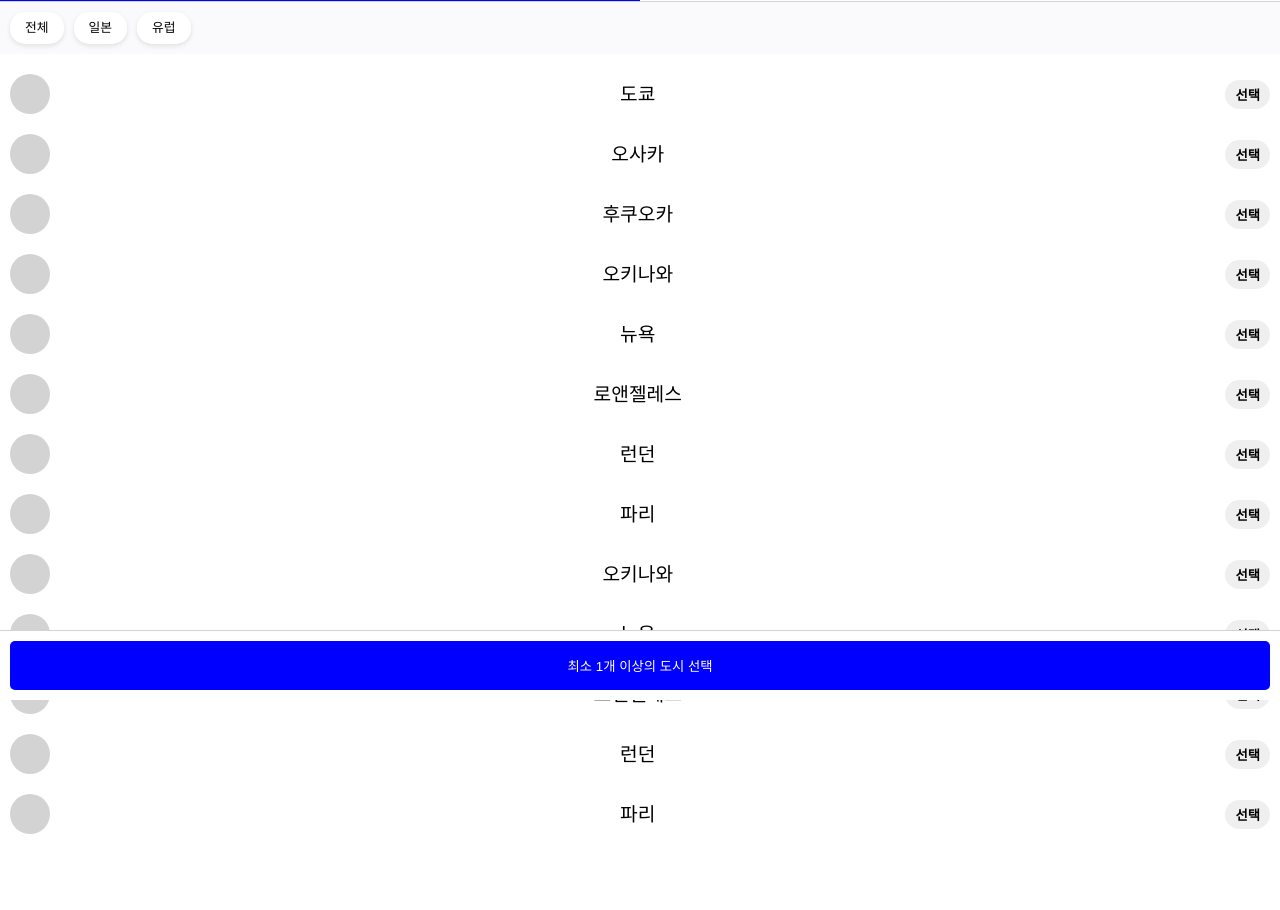
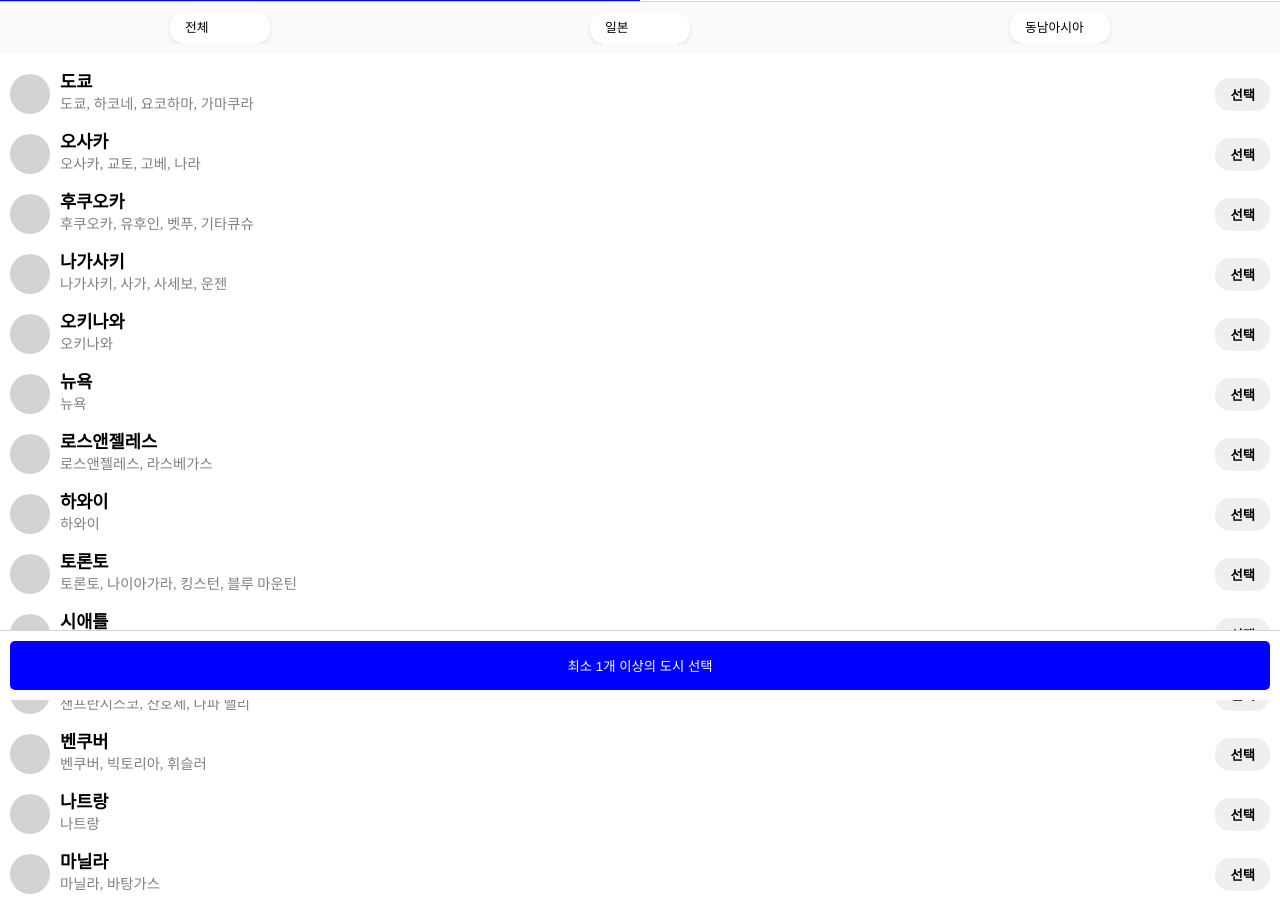
Before and after one commit to hyeon9782/travel-mate, a React (Vite) app: page /plan in a window 1280 px wide. Shown: the part 100-1010 px from the top of the page. Before the commit the page ends 964 px from the top, so only its background shows below. Built offline with nearby package versions, Linux system fonts and the light colour scheme.

Commit message:
feat: cities 데이터 변경 및 수정, city item 컴포넌트 수정

```diff
--- a/src/components/cities/CityItem.tsx
+++ b/src/components/cities/CityItem.tsx
@@ -14,8 +14,13 @@ const CityItem = ({ city, handleClick }: Props) => {
   // };
   return (
     <CityBlock>
-      <ImageBox></ImageBox>
-      <div>{city.city}</div>
+      <div className="city-box">
+        <ImageBox></ImageBox>
+        <CityContent>
+          <div className="city">{city.city}</div>
+          <div className="related">{city.related.join(", ")}</div>
+        </CityContent>
+      </div>
       {!isSelect ? (
         <SelectButton onClick={() => handleClick(city)}>선택</SelectButton>
       ) : (
@@ -31,6 +36,10 @@ const CityBlock = styled.div`
   justify-content: space-between;
   align-items: center;
   font-size: 1.2rem;
+
+  .city-box {
+    display: flex;
+  }
 `;
 
 const ImageBox = styled.div`
@@ -43,7 +52,7 @@ const ImageBox = styled.div`
 const SelectButton = styled.button`
   border-radius: 15px;
   border: none;
-  padding: 5px 10px;
+  padding: 7px 15px;
   font-weight: bold;
 `;
 
@@ -56,4 +65,22 @@ const CancleButton = styled.button`
   background-color: white;
 `;
 
+const CityContent = styled.div`
+  display: flex;
+  flex-direction: column;
+  align-items: start;
+  padding-left: 10px;
+
+  .city {
+    font-size: 1.1rem;
+    padding-bottom: 5px;
+    font-weight: bold;
+  }
+
+  .related {
+    font-size: 0.9rem;
+    color: gray;
+  }
+`;
+
 export default CityItem;
--- a/src/components/cities/CityTab.tsx
+++ b/src/components/cities/CityTab.tsx
@@ -66,14 +66,13 @@ const CityTab = ({ moveStep }: (direction: number) => void) => {
           국내도시
         </CityTabButton>
       </ButtonBox>
-      {!isDomestic && <CitiesTag tags={["전체", "일본", "유럽"]} />}
-
+      {!isDomestic && (
+        <CitiesTag
+          tags={["전체", "일본", "동남아시아", "유럽", "미주", "중남미"]}
+        />
+      )}
       <Cities cities={cities} handleClick={handleClick} />
-
-      <SeletedBox
-      // onClick={() => moveStep(1)}
-      // disabled={selectCities.length === 0 ? true : false}
-      >
+      <SeletedBox>
         {selectCities.length !== 0 && (
           <SeletedCities selectCities={selectCities} />
         )}
--- a/src/components/cities/CityTag.tsx
+++ b/src/components/cities/CityTag.tsx
@@ -1,12 +1,13 @@
 import styled from "styled-components";
 type Props = {
-  tag: string;
+  children: any;
 };
-const CityTag = ({ tag }: Props) => {
-  return <CityTagBlock>{tag}</CityTagBlock>;
+const CityTag = ({ children }: Props) => {
+  return <CityTagBlock>{children}</CityTagBlock>;
 };
 
 const CityTagBlock = styled.div`
+  width: 70px;
   border-radius: 15px;
   background-color: white;
   font-weight: 400;
--- a/src/components/cities/CityTags.tsx
+++ b/src/components/cities/CityTags.tsx
@@ -1,21 +1,35 @@
 import styled from "styled-components";
 import CityTag from "./CityTag";
+import { SwiperSlide, Swiper } from "swiper/react";
+// Import Swiper styles
+import "swiper/css";
 
 const CityTags = ({ tags }: any) => {
   return (
     <CityTagsBlock>
-      {tags.map((tag, index) => (
-        <CityTag key={index} tag={tag} />
-      ))}
+      <Swiper slidesPerView={3} className="swiper">
+        {tags.map((tag, index) => (
+          <CityTagWrapper key={index}>
+            <CityTag>{tag}</CityTag>
+          </CityTagWrapper>
+        ))}
+      </Swiper>
     </CityTagsBlock>
   );
 };
 
 const CityTagsBlock = styled.div`
-  display: flex;
-  gap: 10px;
   background-color: #faf9fc;
   padding: 10px;
+  /* .swiper {
+    display: flex;
+  } */
+`;
+
+const CityTagWrapper = styled(SwiperSlide)`
+  display: flex;
+  align-items: center;
+  justify-content: center;
 `;
 
 export default CityTags;
--- a/src/constants/cities.ts
+++ b/src/constants/cities.ts
@@ -1,134 +1,314 @@
 export const CITIES = [
   {
-    city: "강릉",
+    city: "가평, 양평",
     country: "한국",
     isDomestic: true,
+    region: "한국",
     location: { lat: 37.5502, lng: 126.9931 },
+    related: ["가평", "양평"],
   },
   {
-    city: "춘천",
+    city: "강릉, 속초",
     country: "한국",
     isDomestic: true,
+    region: "한국",
     location: { lat: 37.5502, lng: 126.9931 },
+    related: ["강릉", "속초", "양양"],
   },
   {
     city: "경주",
     country: "한국",
     isDomestic: true,
+    region: "한국",
     location: { lat: 37.5502, lng: 126.9931 },
+    related: ["경주"],
   },
   {
-    city: "포항",
+    city: "부산",
     country: "한국",
     isDomestic: true,
-    location: { lat: 37.5502, lng: 126.9931 },
+    region: "한국",
+    location: { lat: 35.2092, lng: 129.0695 },
+    related: ["부산"],
   },
   {
     city: "여수",
     country: "한국",
     isDomestic: true,
+    region: "한국",
     location: { lat: 37.5502, lng: 126.9931 },
+    related: ["여수"],
   },
   {
     city: "인천",
     country: "한국",
     isDomestic: true,
+    region: "한국",
     location: { lat: 37.5502, lng: 126.9931 },
+    related: ["인천", "강화도"],
   },
   {
-    city: "서울",
+    city: "전주",
     country: "한국",
     isDomestic: true,
+    region: "한국",
     location: { lat: 37.5502, lng: 126.9931 },
-  },
-  {
-    city: "부산",
-    country: "한국",
-    isDomestic: true,
-    location: { lat: 35.2092, lng: 129.0695 },
+    related: ["전주", "군산"],
   },
   {
     city: "제주",
     country: "한국",
     isDomestic: true,
+    region: "한국",
     location: { lat: 33.4825, lng: 126.5311 },
+    related: ["제주", "서귀포"],
+  },
+  {
+    city: "춘천, 홍천",
+    country: "한국",
+    isDomestic: true,
+    region: "한국",
+    location: { lat: 37.5502, lng: 126.9931 },
+    related: ["춘천", "홍천"],
+  },
+  {
+    city: "태안",
+    country: "한국",
+    isDomestic: true,
+    region: "한국",
+    location: { lat: 37.5502, lng: 126.9931 },
+    related: ["태안", "당진", "서산"],
+  },
+  {
+    city: "통영, 거제, 남해",
+    country: "한국",
+    isDomestic: true,
+    region: "한국",
+    location: { lat: 37.5502, lng: 126.9931 },
+    related: ["통영", "거제", "남해"],
+  },
+  {
+    city: "포항, 안동",
+    country: "한국",
+    isDomestic: true,
+    region: "한국",
+    location: { lat: 37.5502, lng: 126.9931 },
+    related: ["포항", "안동"],
   },
   {
     city: "도쿄",
     country: "일본",
     isDomestic: false,
+    region: "일본",
     location: { lat: 33.4825, lng: 126.5311 },
+    related: ["도쿄", "하코네", "요코하마, 가마쿠라"],
   },
   {
     city: "오사카",
     country: "일본",
     isDomestic: false,
+    region: "일본",
     location: { lat: 33.4825, lng: 126.5311 },
+    related: ["오사카", "교토", "고베", "나라"],
   },
   {
     city: "후쿠오카",
     country: "일본",
     isDomestic: false,
+    region: "일본",
     location: { lat: 33.4825, lng: 126.5311 },
+    related: ["후쿠오카", "유후인", "벳푸", "기타큐슈"],
+  },
+  {
+    city: "나가사키",
+    country: "일본",
+    isDomestic: false,
+    region: "일본",
+    location: { lat: 33.4825, lng: 126.5311 },
+    related: ["나가사키", "사가", "사세보", "운젠"],
   },
   {
     city: "오키나와",
     country: "일본",
     isDomestic: false,
+    region: "일본",
     location: { lat: 33.4825, lng: 126.5311 },
+    related: ["오키나와"],
   },
   {
     city: "뉴욕",
     country: "미국",
     isDomestic: false,
+    region: "미주",
     location: { lat: 33.4825, lng: 126.5311 },
+    related: ["뉴욕"],
   },
   {
-    city: "로앤젤레스",
+    city: "로스앤젤레스",
     country: "미국",
     isDomestic: false,
+    region: "미주",
     location: { lat: 33.4825, lng: 126.5311 },
+    related: ["로스앤젤레스", "라스베가스"],
+  },
+  {
+    city: "하와이",
+    country: "미국",
+    isDomestic: false,
+    region: "미주",
+    location: { lat: 33.4825, lng: 126.5311 },
+    related: ["하와이"],
+  },
+  {
+    city: "토론토",
+    country: "케나다",
+    isDomestic: false,
+    region: "미주",
+    location: { lat: 33.4825, lng: 126.5311 },
+    related: ["토론토", "나이아가라", "킹스턴", "블루 마운틴"],
+  },
+  {
+    city: "시애틀",
+    country: "케나다",
+    isDomestic: false,
+    region: "미주",
+    location: { lat: 33.4825, lng: 126.5311 },
+    related: ["시애틀"],
+  },
+  {
+    city: "샌프란시스코",
+    country: "미국",
+    isDomestic: false,
+    region: "미주",
+    location: { lat: 33.4825, lng: 126.5311 },
+    related: ["샌프란시스코", "산호세", "나파 밸리"],
+  },
+  {
+    city: "벤쿠버",
+    country: "캐나다",
+    isDomestic: false,
+    region: "미주",
+    location: { lat: 33.4825, lng: 126.5311 },
+    related: ["벤쿠버", "빅토리아", "휘슬러"],
+  },
+  {
+    city: "나트랑",
+    country: "베트남",
+    isDomestic: false,
+    region: "동남아시아",
+    location: { lat: 33.4825, lng: 126.5311 },
+    related: ["나트랑"],
+  },
+  {
+    city: "마닐라",
+    country: "필리핀",
+    isDomestic: false,
+    region: "동남아시아",
+    location: { lat: 33.4825, lng: 126.5311 },
+    related: ["마닐라", "바탕가스"],
+  },
+  {
+    city: "치앙마이",
+    country: "태국",
+    isDomestic: false,
+    region: "동남아시아",
+    location: { lat: 33.4825, lng: 126.5311 },
+    related: ["치앙마이", "치앙라이", "빠이"],
+  },
+  {
+    city: "라오스",
+    country: "라오스",
+    isDomestic: false,
+    region: "동남아시아",
+    location: { lat: 33.4825, lng: 126.5311 },
+    related: ["비엔티안", "방비엥", "루앙프라방"],
+  },
+  {
+    city: "괌",
+    country: "괌",
+    isDomestic: false,
+    region: "남태평양",
+    location: { lat: 33.4825, lng: 126.5311 },
+    related: ["괌"],
+  },
+  {
+    city: "사이판",
+    country: "사이판",
+    isDomestic: false,
+    region: "남태평양",
+    location: { lat: 33.4825, lng: 126.5311 },
+    related: ["사이판"],
+  },
+  {
+    city: "시드니",
+    country: "오스트레일리아",
+    isDomestic: false,
+    region: "남태평양",
+    location: { lat: 33.4825, lng: 126.5311 },
+    related: ["시드니", "블루마운틴", "울릉공", "뉴캐슬"],
   },
   {
     city: "런던",
     country: "영국",
     isDomestic: false,
+    region: "유럽",
     location: { lat: 33.4825, lng: 126.5311 },
+    related: ["런던", "옥스퍼드", "브라이튼", "이튼"],
   },
   {
     city: "파리",
     country: "프랑스",
     isDomestic: false,
+    region: "유럽",
     location: { lat: 33.4825, lng: 126.5311 },
+    related: ["파리", "베르사유", "몽생미셀", "스트라스부르"],
   },
   {
-    city: "오키나와",
-    country: "일본",
+    city: "두바이",
+    country: "아랍에미리트",
     isDomestic: false,
+    region: "서아시아",
     location: { lat: 33.4825, lng: 126.5311 },
+    related: ["두바이", "아부다비", "알 아인"],
   },
   {
-    city: "뉴욕",
-    country: "미국",
+    city: "이스탄불",
+    country: "튀르키예",
     isDomestic: false,
+    region: "서아시아",
     location: { lat: 33.4825, lng: 126.5311 },
+    related: ["이스탄불", "부르사", "아즈닉"],
   },
   {
-    city: "로앤젤레스",
-    country: "미국",
+    city: "카파도키아",
+    country: "튀르키예",
     isDomestic: false,
+    region: "서아시아",
     location: { lat: 33.4825, lng: 126.5311 },
+    related: ["카파도키아", "코니아"],
   },
   {
-    city: "런던",
-    country: "영국",
+    city: "홍콩",
+    country: "홍콩",
     isDomestic: false,
+    region: "중화/중국",
     location: { lat: 33.4825, lng: 126.5311 },
+    related: ["홍콩", "마카오"],
   },
   {
-    city: "파리",
-    country: "프랑스",
+    city: "베이징",
+    country: "중국",
     isDomestic: false,
+    region: "중화/중국",
     location: { lat: 33.4825, lng: 126.5311 },
+    related: ["베이징"],
+  },
+  {
+    city: "타이베이",
+    country: "대만",
+    isDomestic: false,
+    region: "중화/중국",
+    location: { lat: 33.4825, lng: 126.5311 },
+    related: ["타이베이", "이란"],
   },
 ];
```
